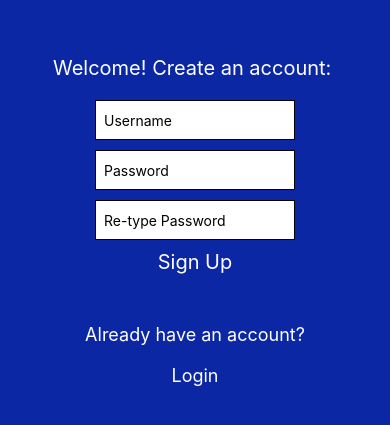
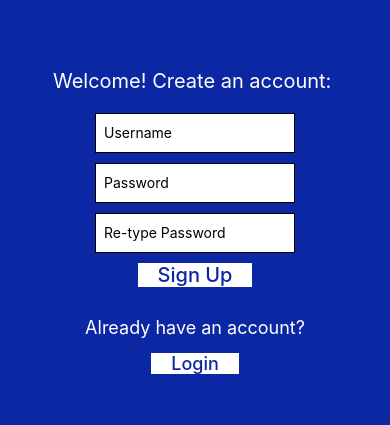
Before and after one commit to smkeller02/COMP333_HW4, a React Native app: screen /CreateUser in a window 390 px wide. Shown: the part 201-626 px from the top of the page. Built offline with nearby package versions, Linux system fonts and the light colour scheme.

Commit message:
final cleanup and styling (issue #72)

```diff
--- a/createuser.js
+++ b/createuser.js
@@ -107,7 +107,7 @@ function CreateUser() {
 
       {/* Triggers the sign-up process when pressed */}
       <TouchableOpacity onPress={handleSubmit}>
-        <Text style={styles.text}>Sign Up</Text>
+        <Text style={styles.loginbutton}>Sign Up</Text>
       </TouchableOpacity>
 
       {/* display and error messages if they come up */}
@@ -118,7 +118,7 @@ function CreateUser() {
       {/* login navigation for users who already have an account */}
       <Text style={styles.logintext}>Already have an account?</Text>
       <TouchableOpacity onPress={handleLogin}>
-        <Text style={styles.logintext}>Login</Text>
+        <Text style={styles.loginsend}>Login</Text>
       </TouchableOpacity>
     </View>
   );
@@ -145,6 +145,13 @@ const styles = StyleSheet.create({
     color: '#FF6B6B',
     fontSize: 18
   },
+  loginbutton: {
+    color: '#0C27A4',
+    fontSize: 20,
+    backgroundColor: '#FFFFFF',
+    paddingHorizontal: 20,
+    fontWeight: '500'
+  },
   text: {
     color: '#FFFFFF',
     fontSize: 20,
@@ -153,7 +160,15 @@ const styles = StyleSheet.create({
   logintext: {
     color: '#FFFFFF',
     fontSize: 18,
-    paddingTop: 20
+    paddingTop: 20,
+    paddingBottom: 15
+  },
+  loginsend: {
+    color: '#0C27A4',
+    fontSize: 18,
+    backgroundColor: '#FFFFFF',
+    paddingHorizontal: 20,
+    fontWeight: '500'
   }
 });
 
--- a/delete.js
+++ b/delete.js
@@ -23,9 +23,11 @@ function DeleteRating({ route }) {
       console.error(error);
   });
 
+  // Function to deal with deleting a rating from the database
   const handleDelete = async () => {
     try {
       const username = await AsyncStorage.getItem("user");
+      // Send DELETE request to backend
       // CHANGE IP ADDRESS TO YOUR SPECIFIC
       const response = await fetch("http://129.133.188.213/COMP333_HW4_backend/index.php/deleterating", {
         method: "DELETE",
@@ -40,10 +42,12 @@ function DeleteRating({ route }) {
       const responseJson = await response.json();
 
       if (response.status === 200) {
+        // If good HTTP response, notify to refresh, and navigate back to main screen
         setMessage("Rating Deleted");
         onDataChanged();
         navigation.navigate('Ratings');
       } else if (response.status === 400) {
+        // If bad HTTP response, display backend error
         setMessage(responseJson.error);
       } else {
         setMessage("Something went wrong");
@@ -60,17 +64,23 @@ function DeleteRating({ route }) {
 
   return (
     <View style={styles.container}>
+      {/* Display delete form */}
       {showForm ? (
         <>
-          <Text style={styles.deleteTitle}>Are you sure you want to delete this rating {user}?</Text>
+          <Text style={styles.deleteTitle}>Username: {user}</Text>
+          <Text style={styles.deleteTitle}>Are you sure you want to delete this rating?</Text>
+
+          {/* Delete button, when pressed initiates backend delete process, sends user to main */}
           <TouchableOpacity onPress={handleDelete}>
             <Text style={styles.deletetext}>Delete</Text>
           </TouchableOpacity>
 
+          {/* cancel button, when pressed sends user to back main */}
           <TouchableOpacity onPress={handleCancel}>
             <Text style={styles.canceltext}>Cancel</Text>
           </TouchableOpacity>
 
+          {/* display any message if applicable */}
           {message ? <Text>{message}</Text> : null}
         </>
       ) : null}
@@ -78,6 +88,7 @@ function DeleteRating({ route }) {
   );
 }
 
+// Styling
 const styles = StyleSheet.create({
   container: {
     flex: 1,
@@ -89,7 +100,8 @@ const styles = StyleSheet.create({
     fontSize: 22,
     fontWeight: 'bold',
     color: '#FFFFFF',
-    textAlign: 'center'
+    textAlign: 'center',
+    paddingBottom: 20
   },
   canceltext: {
     color: '#FFFFFF',
@@ -99,7 +111,6 @@ const styles = StyleSheet.create({
   deletetext: {
     color: '#FFFFFF',
     fontSize: 20,
-    paddingTop: 20
   },
 });
 
--- a/loginuser.js
+++ b/loginuser.js
@@ -98,7 +98,7 @@ export default function LoginUser() {
       {/* signup message + navigation */}
       <Text style={styles.signuptext}>Don't have an account?</Text>
       <TouchableOpacity onPress={handleSignUp}>
-        <Text style={styles.signuptext}>Sign up here</Text>
+        <Text style={styles.signupbutton}>Sign up here</Text>
       </TouchableOpacity>
     </View>
   );
@@ -131,12 +131,23 @@ const styles = StyleSheet.create({
     color: '#FFFFFF',
   },
   button: {
-    color: '#FFFFFF',
-    fontSize: 22
+    color: '#0C27A4',
+    fontSize: 22,
+    fontWeight: '500',
+    backgroundColor: '#FFFFFF',
+    paddingHorizontal: 20
   },
   signuptext: {
     color: '#FFFFFF',
     fontSize: 18,
-    paddingTop: 20
+    paddingTop: 20,
+    paddingBottom: 15
+  },
+  signupbutton: {
+    color: '#0C27A4',
+    fontSize: 18,
+    fontWeight: '500',
+    backgroundColor: '#FFFFFF',
+    paddingHorizontal: 20
   }
 });
--- a/logout.js
+++ b/logout.js
@@ -38,8 +38,9 @@ const Logout = () => {
 
   return (
     <View style={styles.container}>
+      <Text style={styles.text}>Username: {user}</Text>
       {/* message asking if the user really wants to log out */}
-      <Text style={styles.text}>Are you sure you want to log out {user}?</Text>
+      <Text style={styles.text}>Are you sure you want to log out?</Text>
 
       <TouchableOpacity onPress={handleLogout}>
         <Text style={styles.logoutbutton}>Logout</Text>
--- a/ratings.js
+++ b/ratings.js
@@ -422,7 +422,7 @@ const styles = StyleSheet.create({
   modalCancel: {
     paddingVertical: 10,
     fontSize: 16,
-    color: 'red',
+    color: '#FF6B6B',
     fontWeight: 'bold',
   },
   updateButton: {
--- a/update.js
+++ b/update.js
@@ -155,7 +155,7 @@ function UpdateRating({ route }) {
 
         {/* Display any error messages if they occur */}
         <View style={styles.messageContainer}>
-          {message ? <Text style={styles.messageText}>{message}</Text> : null}
+          {message ? <Text style={styles.message}>{message}</Text> : null}
         </View>
       </View>
     </View>
```
Also changed, not shown: 1 other file (tests, documents, lock files or other folders).
